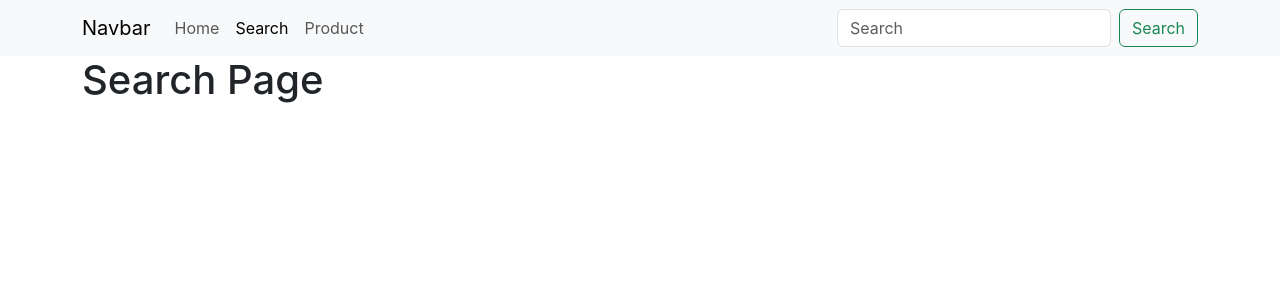
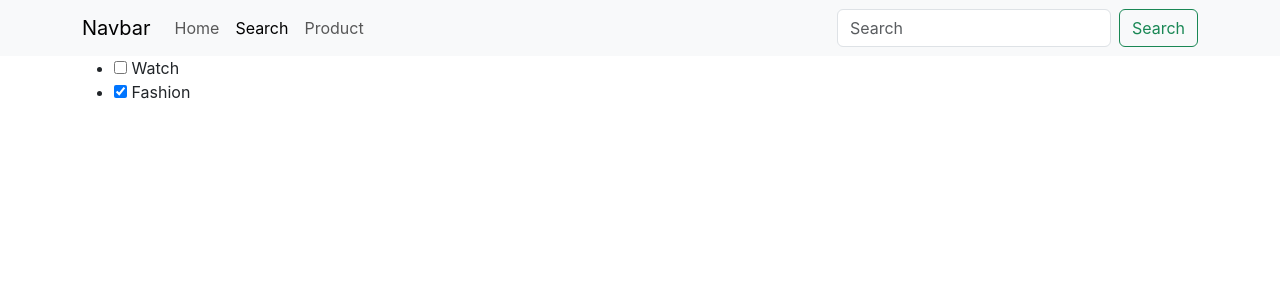
Before and after one commit to billytrinh/T3H-ReactJS-Demo, a React (Create React App) app: page /search in a window 1280 px wide. Shown: the top 300 px of the page. Built offline with nearby package versions, Linux system fonts and the light colour scheme.

Commit message:
up code props to parent

```diff
--- /dev/null
+++ b/src/components/Category.js
@@ -0,0 +1,22 @@
+import React from "react";
+
+export default class Category extends React.Component{
+    constructor(props){
+        super(props);
+    }
+    clickChange(){
+        const cat = this.props.category;
+        this.props.checkChange(cat.id);
+    }
+    render(){
+        const cat = this.props.category;
+        const checked = this.props.checked;
+        return (
+            <li>
+                <label onClick={this.clickChange.bind(this)}>
+                    <input checked={checked==cat.id?true:false} type="checkbox" value={cat.id}/> {cat.name}
+                </label>
+            </li>
+        )
+    }
+}
--- a/src/pages/SearchPage.js
+++ b/src/pages/SearchPage.js
@@ -1,7 +1,39 @@
 import React from "react";
+import Category from "../components/Category";
 
 export default class SearchPage extends React.Component{
+    constructor(props){
+        super(props);
+        this.state = {
+            categories: [
+                {
+                    id: 1,
+                    name: "Watch"
+                },
+                {
+                    id:2,
+                    name: "Fashion"
+                }
+            ],
+            checked: 2
+        }
+    }
+    changeChecked(cat_id){
+        this.setState({
+            checked: cat_id
+        })
+    }
     render(){
-        return (<h1>Search Page</h1>);
+        const cats = this.state.categories;
+        const checked = this.state.checked;
+        return (
+            <ul>
+                {
+                    cats.map((v,k)=>{
+                        return <Category key={k} category={v} checkChange={this.changeChecked.bind(this)} checked={checked}/>
+                    })
+                }
+            </ul>
+        );
     }
 }
```
